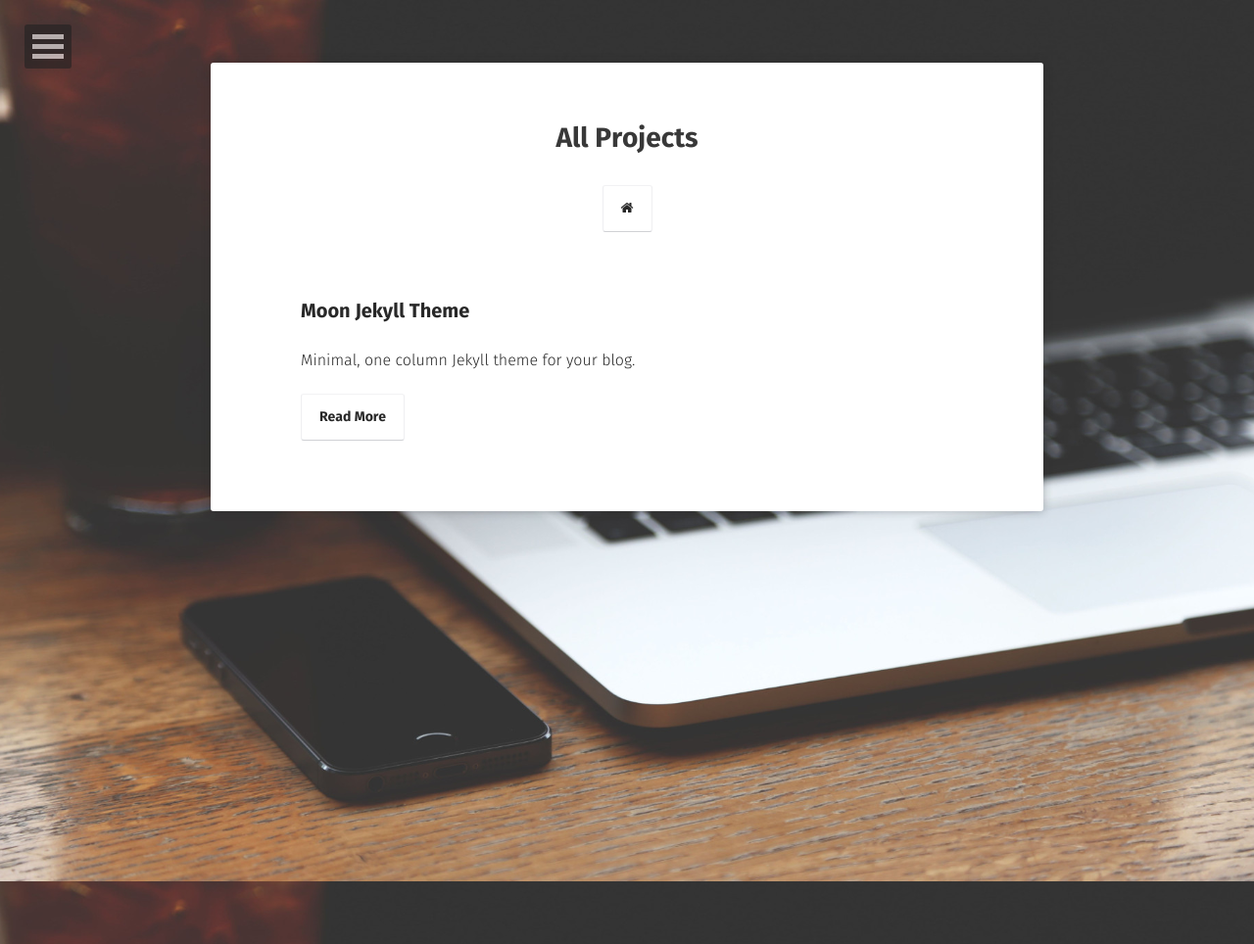
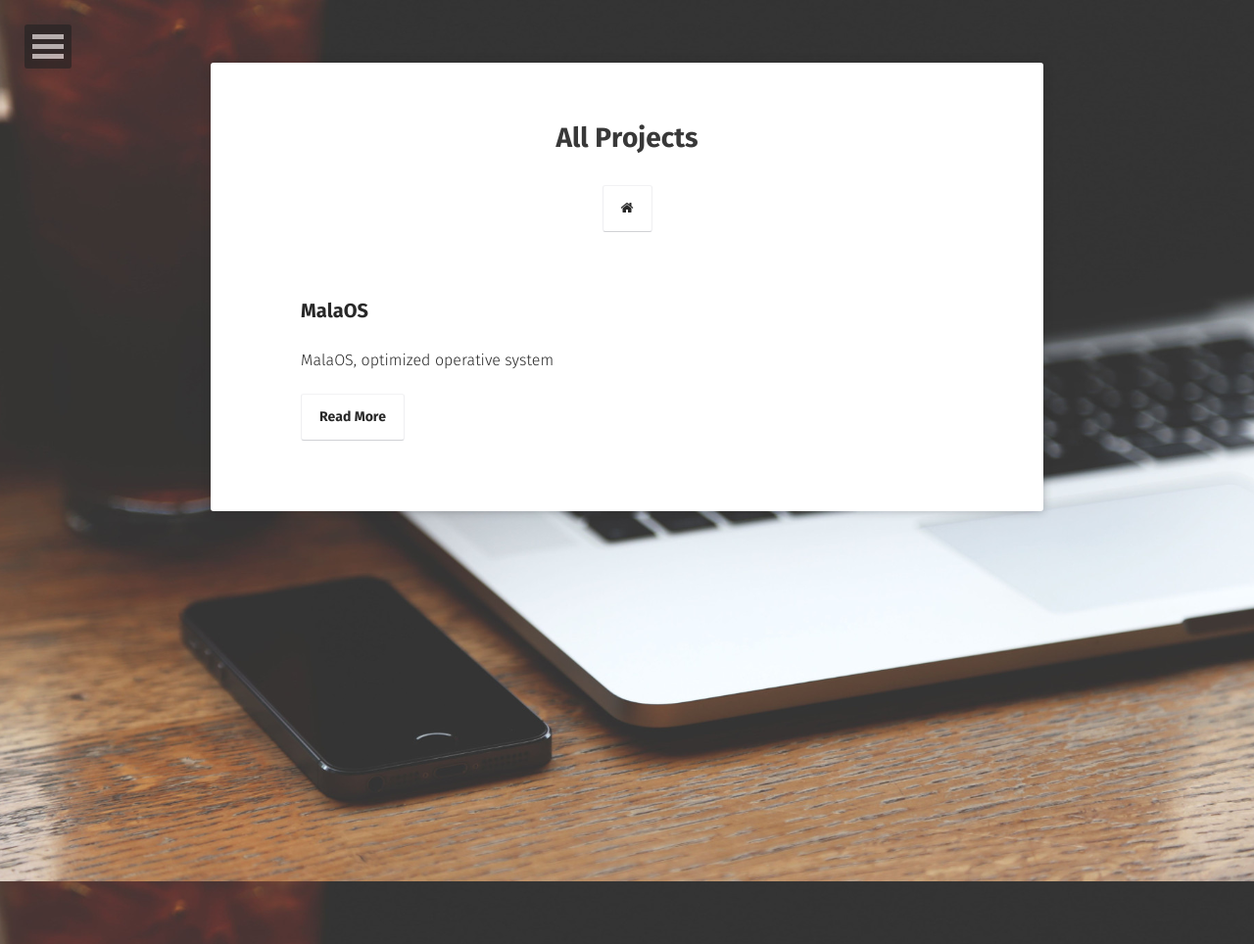
Before and after one commit to string-null/string-null.github.io, a Jekyll site: the page built from projects/index.md, in a window 1280 px wide. Shown: the whole page at 98% size. Built offline with Jekyll 4.4.1, drawn with Linux system fonts in a browser that asks for light colours; some web fonts are replaced.

Commit message:
Update 2016-03-21-moon-theme.md

```diff
--- a/_posts/2016-03-21-moon-theme.md
+++ b/_posts/2016-03-21-moon-theme.md
@@ -1,8 +1,8 @@
 ---
 layout: post
-title:  "Moon Jekyll Theme"
-date:   2016-04-06
-excerpt: "Minimal, one column Jekyll theme for your blog."
+title:  "MalaOS"
+date:   2022-02-22
+excerpt: "MalaOS, optimized operative system"
 project: true
 tag:
 - jekyll
@@ -15,15 +15,16 @@ comments: true
 
 ![Moon Homepage](https://cloud.githubusercontent.com/assets/754514/14509720/61c61058-01d6-11e6-93ab-0918515ecd56.png)
 
-<center><b>Moon</b> is a minimal, one column jekyll theme.</center>
+<center><b>MalaOS</b>an optimized operative system</center>
 
- I'm not a developer or designer. And I don't add footer to show who did this theme. If you like this theme or using it, please give a **star** for motivation, It makes me happy.
+ I'm a spanish student learning optimization of operating systems, web development and Lua
 
-<iframe src="https://ghbtns.com/github-btn.html?user=TaylanTatli&repo=Moon&type=star&count=true&size=large" frameborder="0" scrolling="0" width="160px" height="30px"></iframe>
+
 
 ## Installation
-* Fork the [Moon repo](https://github.com/TaylanTatli/Moon/fork)
-* Edit `_config.yml` file.
+* Download [MalaOS Iso](https://github.com/TaylanTatli/Moon/fork)
+* Download [Rufus](https://github.com/TaylanTatli/Moon/fork)
+* On rufus select `MalaOS.iso` file.
 * Remove sample posts from `_posts` folder and add yours.
 * Edit `index.md` file in `about` folder.
 * Change repo name to `YourUserName.github.io`
```
